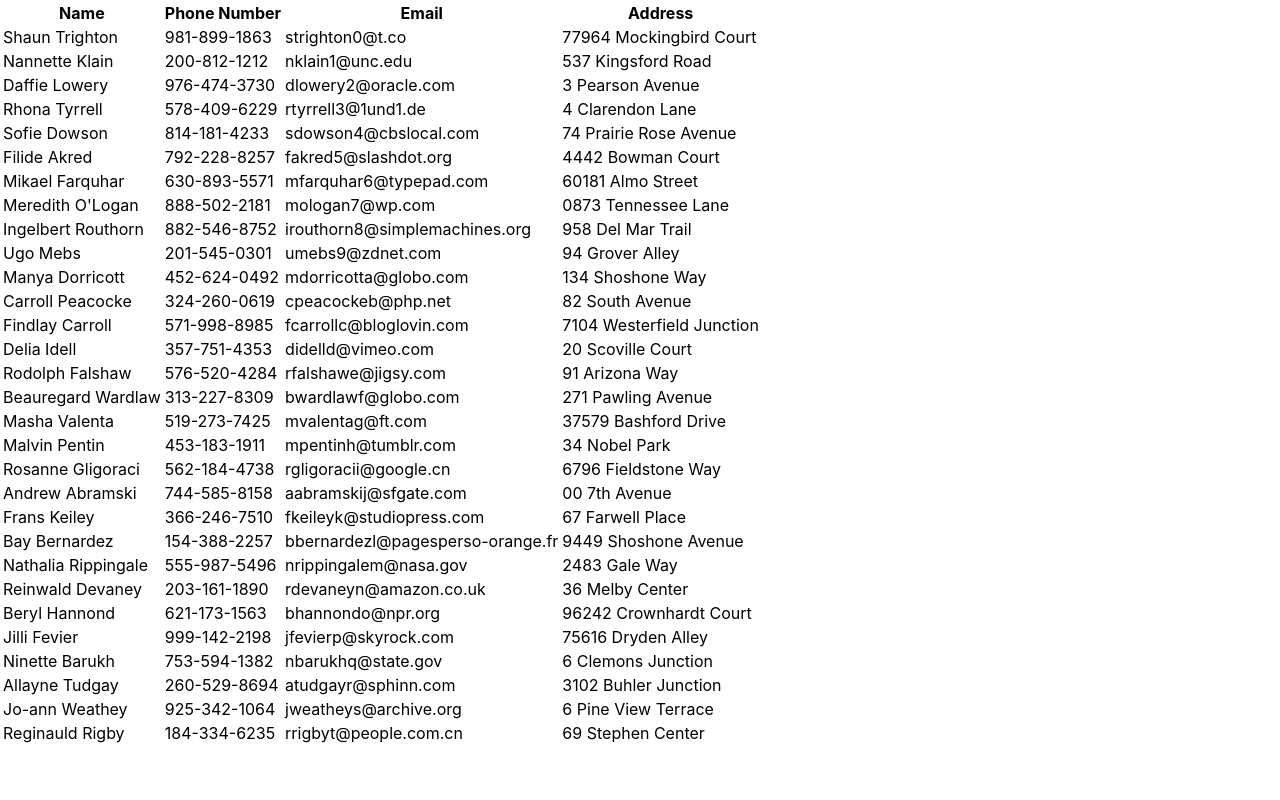
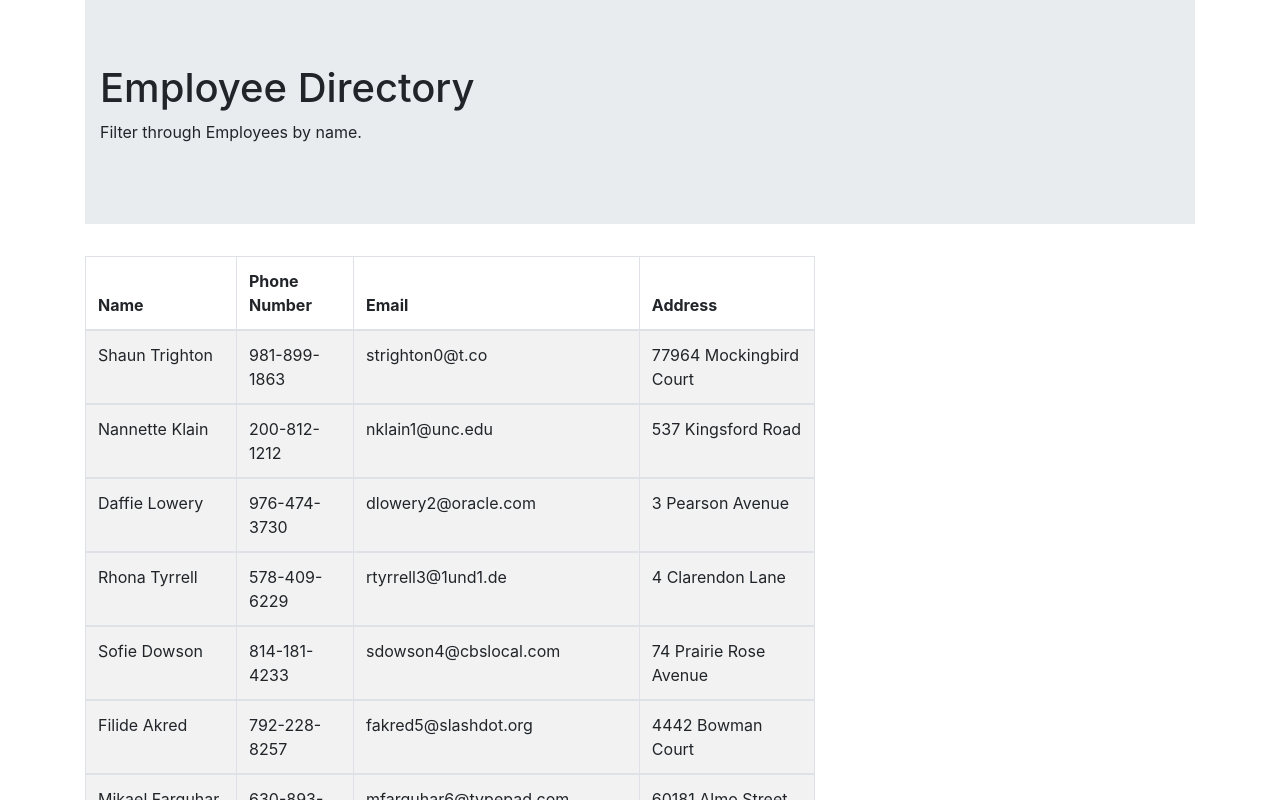
Before and after one commit to BeccaBlanton/EmployeeDirectory, a React (Create React App) app: page / in a window 1280 px wide. Shown: the top 800 px of the page. Built offline with nearby package versions, Linux system fonts and the light colour scheme.

Commit message:
added bootstrap dependencies, added import in index.js file

```diff
--- a/package.json
+++ b/package.json
@@ -7,7 +7,9 @@
     "@testing-library/react": "^11.2.5",
     "@testing-library/user-event": "^12.7.3",
     "axios": "^0.21.1",
+    "bootstrap": "^4.6.0",
     "react": "^17.0.1",
+    "react-bootstrap": "^1.5.1",
     "react-dom": "^17.0.1",
     "react-scripts": "4.0.3",
     "web-vitals": "^1.1.0"
--- a/src/components/Wrapper/index.js
+++ b/src/components/Wrapper/index.js
@@ -2,11 +2,12 @@ import React, { Component } from "react";
 import Container from "../Container"
 import Col from "../Col"
 import Row from "../Row"
-//import Title from "../Title"
+import Title from "../Title"
 import MainTable from "../MainTable"
 import TableRow  from "../TableRow"
 import TableHeaders from "../TableHeaders"
 import employees from "../../employees.json"
+
 class Wrapper extends Component {
   state = {
     employees
@@ -16,6 +17,7 @@ class Wrapper extends Component {
   render() {
     return (
       <Container>
+          <Title/>
         <Row>
           <Col size="md-8">
             <MainTable>
--- a/src/index.js
+++ b/src/index.js
@@ -3,6 +3,7 @@ import ReactDOM from 'react-dom';
 import './index.css';
 import App from './App';
 import reportWebVitals from './reportWebVitals';
+import 'bootstrap/dist/css/bootstrap.min.css';
 
 ReactDOM.render(
   <React.StrictMode>
```
Also changed, not shown: src/utils/API.js (added, +7 -0 lines), 1 other file (tests, documents, lock files or other folders).
